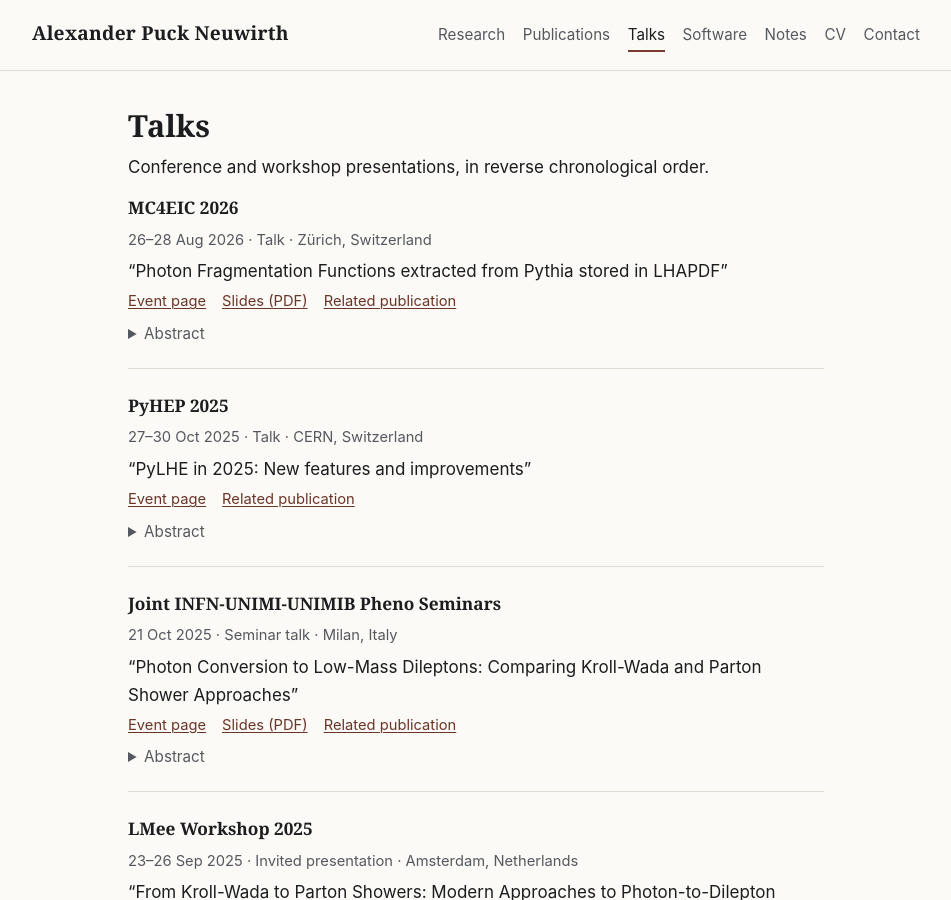
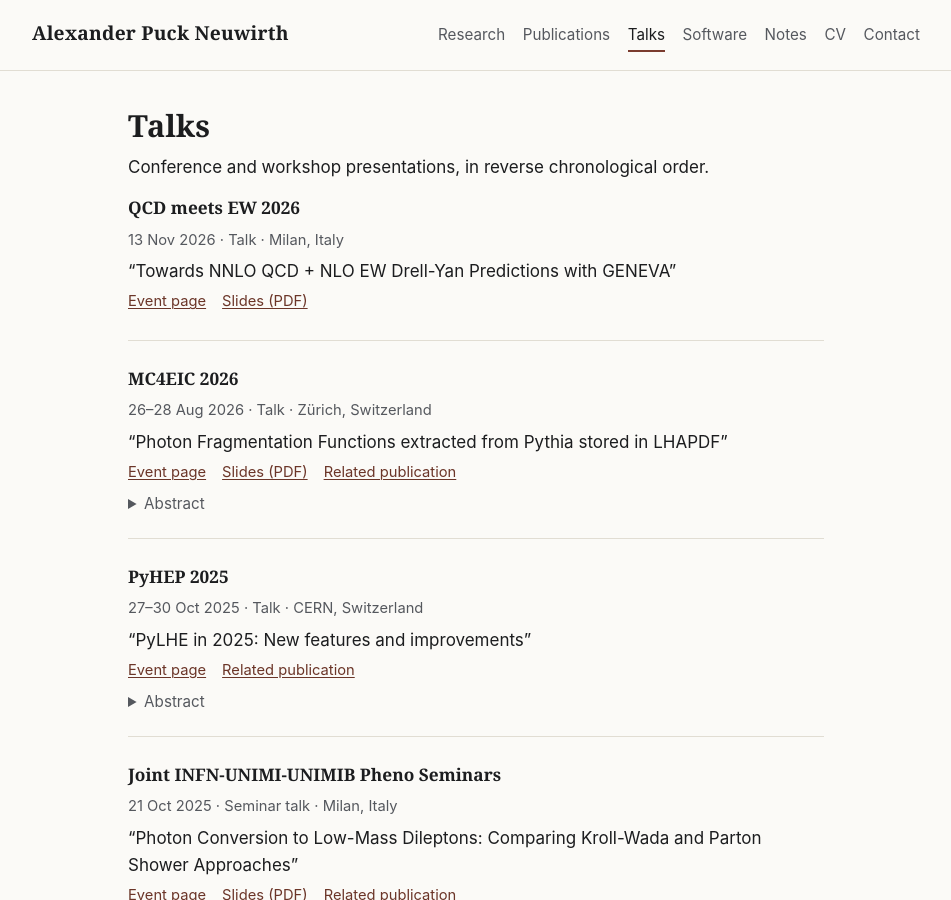
Before and after one commit to APN-Pucky/apn-pucky.github.io, a Jekyll site: the page built from talks/index.md, in a window 1280 px wide and 900 px high. Shown: the whole window, without its empty margins (164-1115 px from the left). Built offline with Jekyll 4.4.1, drawn with Linux system fonts in a browser that asks for light colours.

Commit message:
Add QCD meets EW 2026 talk on GENEVA NNLO QCD + NLO EW Drell-Yan

```diff
--- a/_data/talks.yml
+++ b/_data/talks.yml
@@ -1,3 +1,12 @@
+- date: 2026-11-13
+  date_display: "13 Nov 2026"
+  event: "QCD meets EW 2026"
+  location: "Milan, Italy"
+  role: "Talk"
+  title: "Towards NNLO QCD + NLO EW Drell-Yan Predictions with GENEVA"
+  url: "https://indico.cern.ch/event/1738942/contributions/7318792/"
+  slides: "/assets/talks/2026-11-13-qcd-meets-ew-2026.pdf"
+
 - date: 2026-08-26
   date_display: "26–28 Aug 2026"
   event: "MC4EIC 2026"
```
Also changed, not shown: 1 other file.
